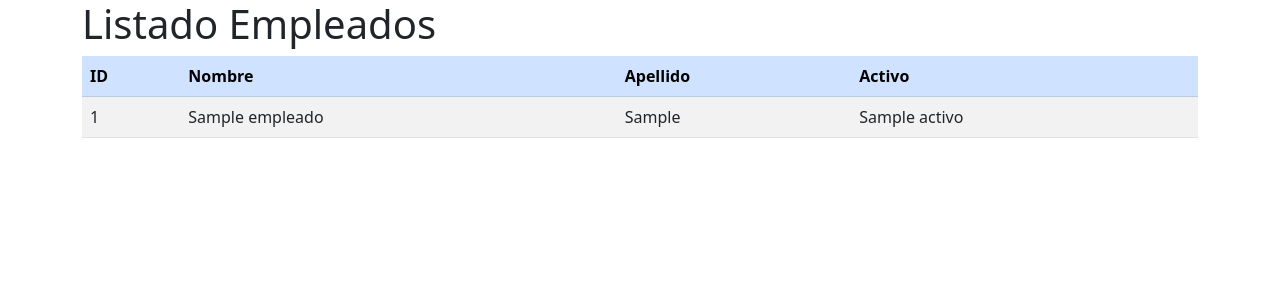
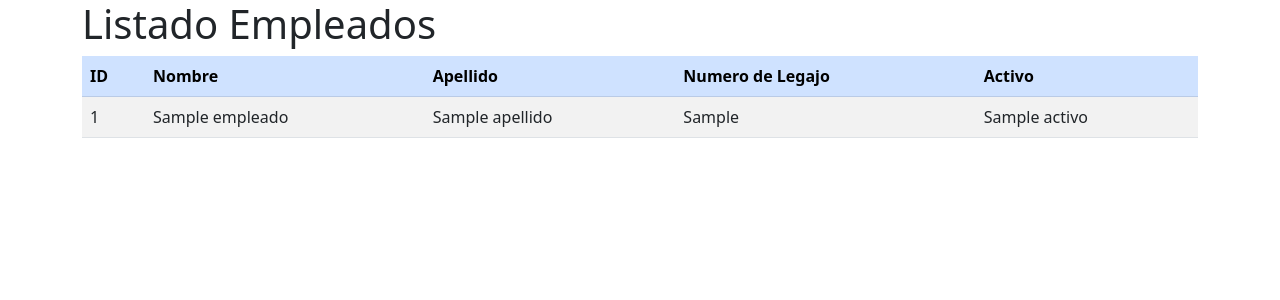
Before and after one commit to kevinserrano01/Biblioteca_App.v1, a Django app: template biblioteca/templates/Empleados_lista.html in a window 1280 px wide. Shown: the top 300 px of the page. Run offline with Django 4.2, Linux system fonts and the light colour scheme; the template is opened without the code that fills it: most values are stand-ins (such as "Sample title", 1, 10 or a date in 2020); parts of the project's set-up code (start-up, migrations or seed data) failed here and were passed over.

Commit message:
update html
incorpora el apellido del empleado

```diff
--- a/biblioteca/templates/Empleados_lista.html
+++ b/biblioteca/templates/Empleados_lista.html
@@ -23,6 +23,7 @@
                         <th>ID</th>
                         <th>Nombre</th>
                         <th>Apellido</th>
+                        <th>Numero de Legajo</th>
                         <th>Activo</th>
                     </tr>
                     </thead>
@@ -30,6 +31,7 @@
                     <tr>
                         <td>{{empleado.id}}</td>
                         <td>{{empleado.nombre}}</td>
+                        <td>{{empleado.apellido}}</td>
                         <td>{{empleado.nro_lejago}}</td>
                         <td>{{empleado.activo}}</td>
                     </tr>
```
